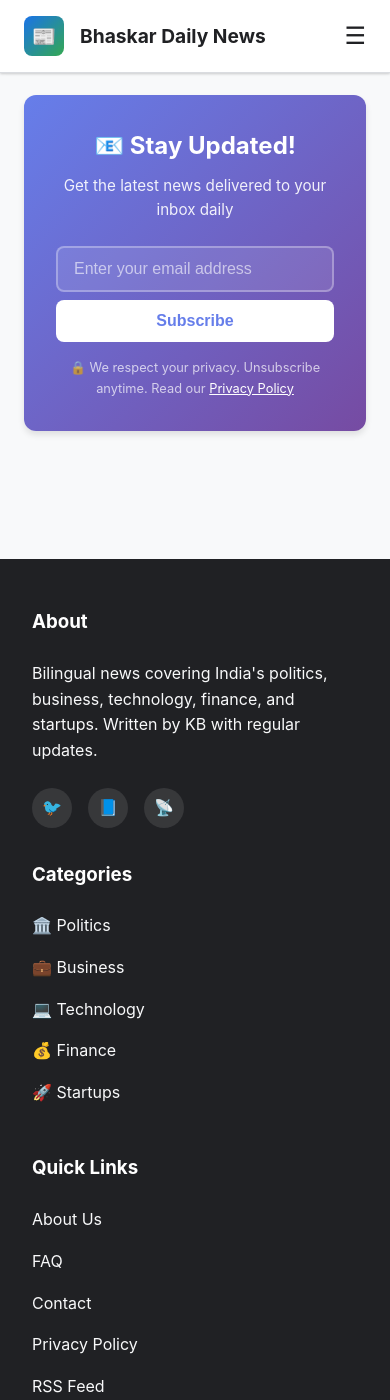
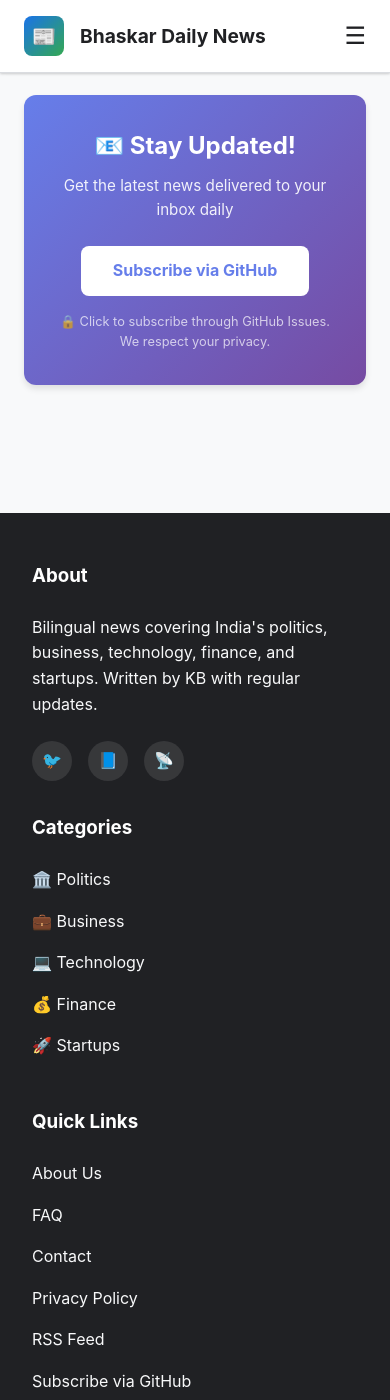
Before and after one commit to kundan007b/bhaskar-daily-ai-news, a Jekyll site: the page built from index.html, in a window 390 px wide and 1400 px high, scrolled down 12138 px. Built offline with Jekyll 4.4.1, drawn with Linux system fonts in a browser that asks for light colours; some of the changed lines change nothing that is shown; some of the changed text lies outside the part shown.

Commit message:
fix: replace broken subscribe forms with GitHub Issue Form links
- Replace footer subscribe form (POST to #) with GitHub Issue Form link
- Update newsletter-signup widget to redirect to GitHub subscription form
- Fixes 405 Not Allowed error when clicking Subscribe button
- All subscribe actions now properly route to GitHub Issues template

```diff
--- a/_includes/newsletter-signup.html
+++ b/_includes/newsletter-signup.html
@@ -14,31 +14,11 @@
     </p>
   </div>
 
-  <form id="newsletter-form" style="display: flex; flex-direction: column; gap: 1rem;">
-    <div style="display: flex; gap: 0.5rem; flex-wrap: wrap;">
-      <input
-        type="email"
-        id="newsletter-email"
-        name="email"
-        placeholder="Enter your email address"
-        required
+  <div style="text-align: center;">
+    <a
+      href="https://github.com/kundan007b/bhaskar-daily-ai-news/issues/new?template=subscribe.yml"
       style="
-          flex: 1;
-          min-width: 200px;
-          padding: 0.75rem 1rem;
-          border: 2px solid rgba(255,255,255,0.3);
-          border-radius: 8px;
-          background: rgba(255,255,255,0.1);
-          color: white;
-          font-size: 1rem;
-          transition: all 0.3s ease;
-        "
-        onfocus="this.style.background='rgba(255,255,255,0.2)'; this.style.borderColor='rgba(255,255,255,0.5)';"
-        onblur="this.style.background='rgba(255,255,255,0.1)'; this.style.borderColor='rgba(255,255,255,0.3)';"
-      />
-      <button
-        type="submit"
-        style="
+        display: inline-block;
         padding: 0.75rem 2rem;
         background: white;
         color: #667eea;
@@ -46,30 +26,23 @@
         border-radius: 8px;
         font-weight: bold;
         font-size: 1rem;
-          cursor: pointer;
+        text-decoration: none;
         transition: all 0.3s ease;
         white-space: nowrap;
       "
       onmouseover="this.style.transform='translateY(-2px)'; this.style.boxShadow='0 4px 8px rgba(0,0,0,0.2)';"
       onmouseout="this.style.transform='translateY(0)'; this.style.boxShadow='none';"
     >
-        Subscribe
-      </button>
+      Subscribe via GitHub
+    </a>
+
+    <p style="color: rgba(255,255,255,0.7); font-size: 0.8rem; margin-top: 1rem;">
+      🔒 Click to subscribe through GitHub Issues. We respect your privacy.
+    </p>
   </div>
-
-    <div id="newsletter-message" style="display: none; padding: 0.75rem; border-radius: 8px; text-align: center; font-size: 0.9rem;"></div>
-
-    <p style="color: rgba(255,255,255,0.7); font-size: 0.8rem; margin: 0; text-align: center;">
-      🔒 We respect your privacy. Unsubscribe anytime. Read our <a href="/privacy-policy" style="color: white; text-decoration: underline;">Privacy Policy</a>
-    </p>
-  </form>
 </div>
 
 <style>
-  #newsletter-email::placeholder {
-    color: rgba(255,255,255,0.6);
-  }
-
   @media (max-width: 600px) {
     .newsletter-signup {
       padding: 1.5rem;
@@ -78,69 +51,5 @@
     .newsletter-signup h3 {
       font-size: 1.25rem;
     }
-
-    #newsletter-form > div {
-      flex-direction: column;
-    }
-
-    #newsletter-form button {
-      width: 100%;
-    }
   }
 </style>
-
-<script>
-  document.getElementById('newsletter-form').addEventListener('submit', function(e) {
-    e.preventDefault();
-
-    var email = document.getElementById('newsletter-email').value;
-    var messageDiv = document.getElementById('newsletter-message');
-
-    // Simple email validation
-    var emailRegex = /^[^\s@]+@[^\s@]+\.[^\s@]+$/;
-    if (!emailRegex.test(email)) {
-      messageDiv.style.display = 'block';
-      messageDiv.style.background = 'rgba(234, 67, 53, 0.9)';
-      messageDiv.textContent = '❌ Please enter a valid email address';
-      return;
-    }
-
-    // For now, we'll store in localStorage (can be replaced with actual email service integration later)
-    try {
-      var subscribers = JSON.parse(localStorage.getItem('newsletter_subscribers') || '[]');
-
-      if (subscribers.includes(email)) {
-        messageDiv.style.display = 'block';
-        messageDiv.style.background = 'rgba(251, 188, 5, 0.9)';
-        messageDiv.textContent = '⚠️ This email is already subscribed';
-      } else {
-        subscribers.push(email);
-        localStorage.setItem('newsletter_subscribers', JSON.stringify(subscribers));
-
-        messageDiv.style.display = 'block';
-        messageDiv.style.background = 'rgba(52, 168, 83, 0.9)';
-        messageDiv.textContent = '✅ Success! You\'re now subscribed to our daily newsletter';
-
-        document.getElementById('newsletter-email').value = '';
-
-        // Optional: Send to Google Form or email service
-        // submitToEmailService(email);
-      }
-    } catch (error) {
-      messageDiv.style.display = 'block';
-      messageDiv.style.background = 'rgba(234, 67, 53, 0.9)';
-      messageDiv.textContent = '❌ An error occurred. Please try again';
-    }
-
-    // Hide message after 5 seconds
-    setTimeout(function() {
-      messageDiv.style.display = 'none';
-    }, 5000);
-  });
-
-  // Optional function to integrate with email service (Mailchimp, SendGrid, etc.)
-  // function submitToEmailService(email) {
-  //   // Add your email service integration here
-  //   // Example: POST to Mailchimp, SendGrid, ConvertKit, etc.
-  // }
-</script>
--- a/_layouts/default.html
+++ b/_layouts/default.html
@@ -111,10 +111,7 @@
             <div class="footer-section">
                 <h3>Subscribe</h3>
                 <p>Get news updates delivered to your inbox.</p>
-                <form action="#" method="post" style="margin-top: 1rem;">
-                    <input type="email" placeholder="Your email" style="padding: 0.5rem; border-radius: 4px; border: 1px solid #ddd; width: 100%; margin-bottom: 0.5rem;">
-                    <button type="submit" class="btn btn-primary" style="width: 100%;">Subscribe</button>
-                </form>
+                <a href="https://github.com/kundan007b/bhaskar-daily-ai-news/issues/new?template=subscribe.yml" class="btn btn-primary" style="width: 100%; display: inline-block; text-align: center; margin-top: 1rem; text-decoration: none;">Subscribe via GitHub</a>
             </div>
         </div>
 
```
Lines whose indentation alone changed are shown as unchanged.
